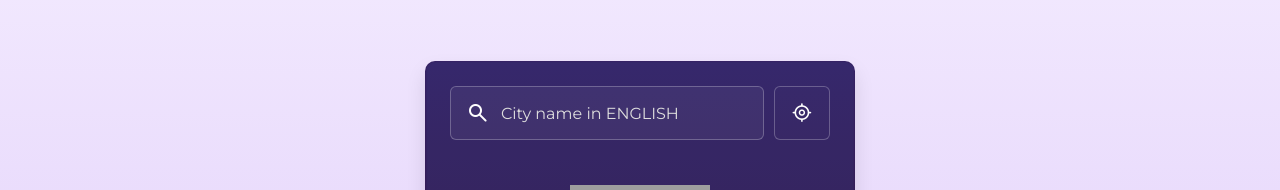
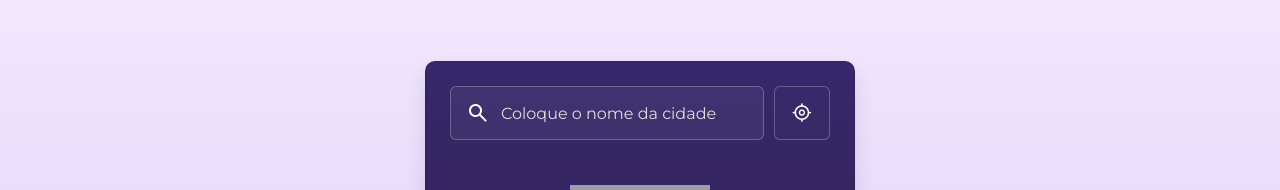
Before and after one commit to KaueTTS/clima-app, a React (Vite) app: page / in a window 1280 px wide. Shown: the part 130-320 px from the top of the page. Built offline with nearby package versions, Linux system fonts and the light colour scheme; grey boxes are pictures that could not be loaded.

Commit message:
:sparkles: feat: functional location button

```diff
--- a/src/App.jsx
+++ b/src/App.jsx
@@ -1,4 +1,4 @@
-import { useState } from "react"
+import { useRef, useState } from "react"
 import CurrentWeather from "./components/CurrentWeather"
 import HourlyWeatherItem from "./components/HourlyWeatherItem"
 import SearchSection from "./components/SearchSection"
@@ -7,6 +7,7 @@ import { weatherCodes } from "./constants"
 const App = () => {
   const [currentWeather, setCurrentWeather] = useState({})
   const [hourlyForecast, setHourlyForecast] = useState([])
+  const searchInputRef = useRef(null)
 
   {/* Cálculo para buscar as próximoas 24h */}
   const filterHourlyForecast = (hourlyData) => {
@@ -37,6 +38,7 @@ const App = () => {
       {/* Clima tempo para as próximas 24h */}
       const combinedHourlyData = [...data.forecast.forecastday[0].hour, ...data.forecast.forecastday[1].hour]
 
+      searchInputRef.current.value = data.location.name
       filterHourlyForecast(combinedHourlyData)
     } catch (error) {
       console.error("Erro ao buscar os dados do clima", error)
@@ -46,7 +48,7 @@ const App = () => {
   return <div className="container">
 
     {/* Search Section*/}
-    <SearchSection getWeatherDetails={getWeatherDetails} />
+    <SearchSection getWeatherDetails={getWeatherDetails} searchInputRef={searchInputRef} />
 
     {/* Weather Section */}
     <div className="weather-section">
--- a/src/components/SearchSection.jsx
+++ b/src/components/SearchSection.jsx
@@ -1,4 +1,4 @@
-const SearchSection = ({ getWeatherDetails }) => {
+const SearchSection = ({ getWeatherDetails, searchInputRef}) => {
     const API_KEY = import.meta.env.VITE_API_KEY
 
     {/* Buscar clima da cidade no input */}
@@ -9,14 +9,28 @@ const SearchSection = ({ getWeatherDetails }) => {
         getWeatherDetails(API_URL)
     }
 
+    {/* Buscar clima da cidade com o botão location */}
+    const handleLocationSearch = () => {
+        navigator.geolocation.getCurrentPosition(
+            (position) => {
+                const {latitude, longitude} = position.coords
+                const API_URL = `http://api.weatherapi.com/v1/forecast.json?key=${API_KEY}&q=${latitude},${longitude}&lang=pt&days=2`
+                getWeatherDetails(API_URL)
+            },
+            () => {
+                alert("Acesso ao local negado. Ative as permissões para usar essa função.")
+            }
+        )
+    }
+
     return (
         <div className="search-section">
             <form action="#" className="search-form" onSubmit={handleCitySearch}>
                 <span className="material-symbols-rounded">search</span>
-                <input type="search" placeholder="City name in ENGLISH"
-                className="search-input" required/>
+                <input type="search" placeholder="Coloque o nome da cidade"
+                ref={searchInputRef} className="search-input" required/>
             </form>
-            <button className="location-button">
+            <button className="location-button" onClick={handleLocationSearch}>
                 <span className="material-symbols-rounded">my_location</span>
             </button>
         </div>
```
